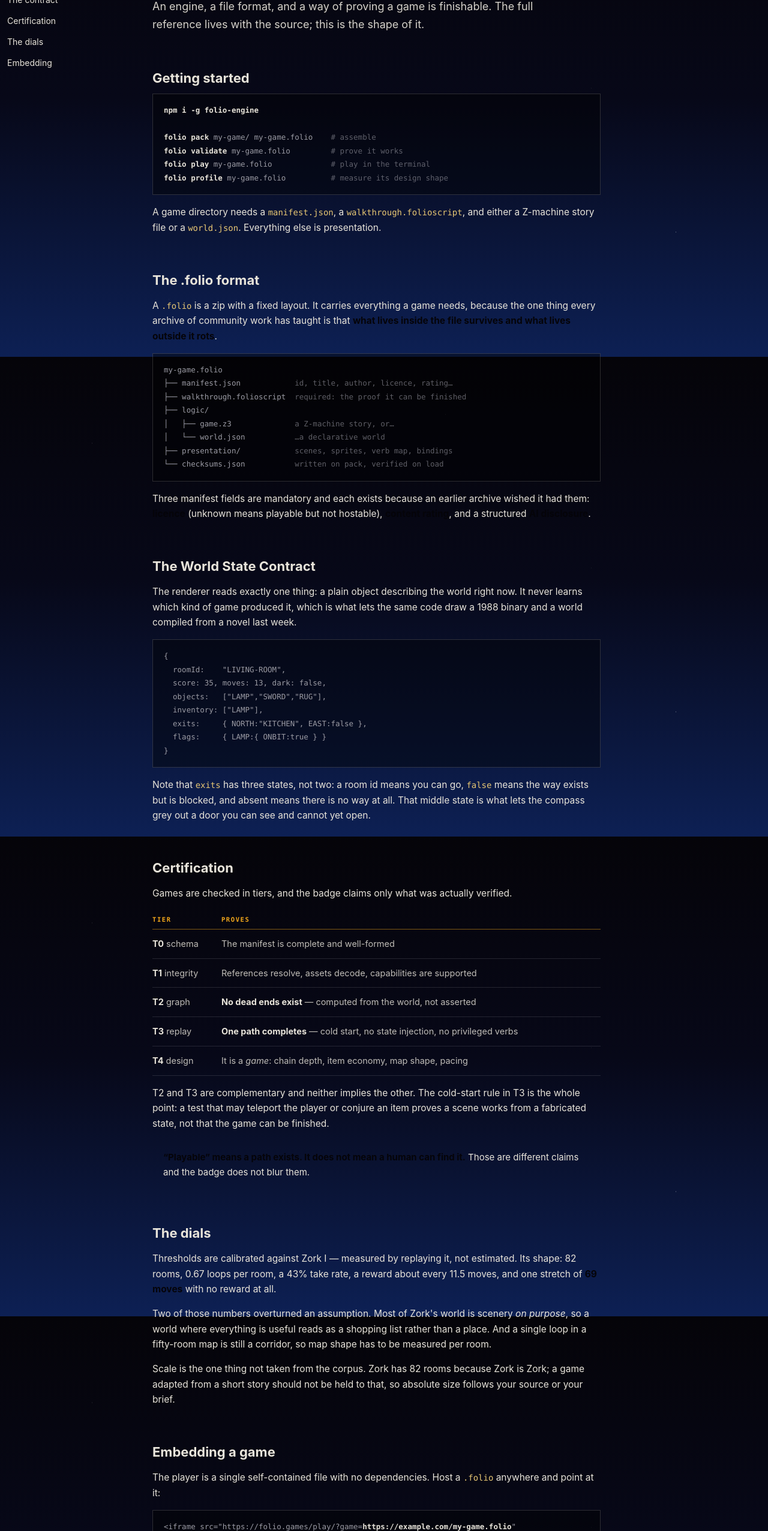
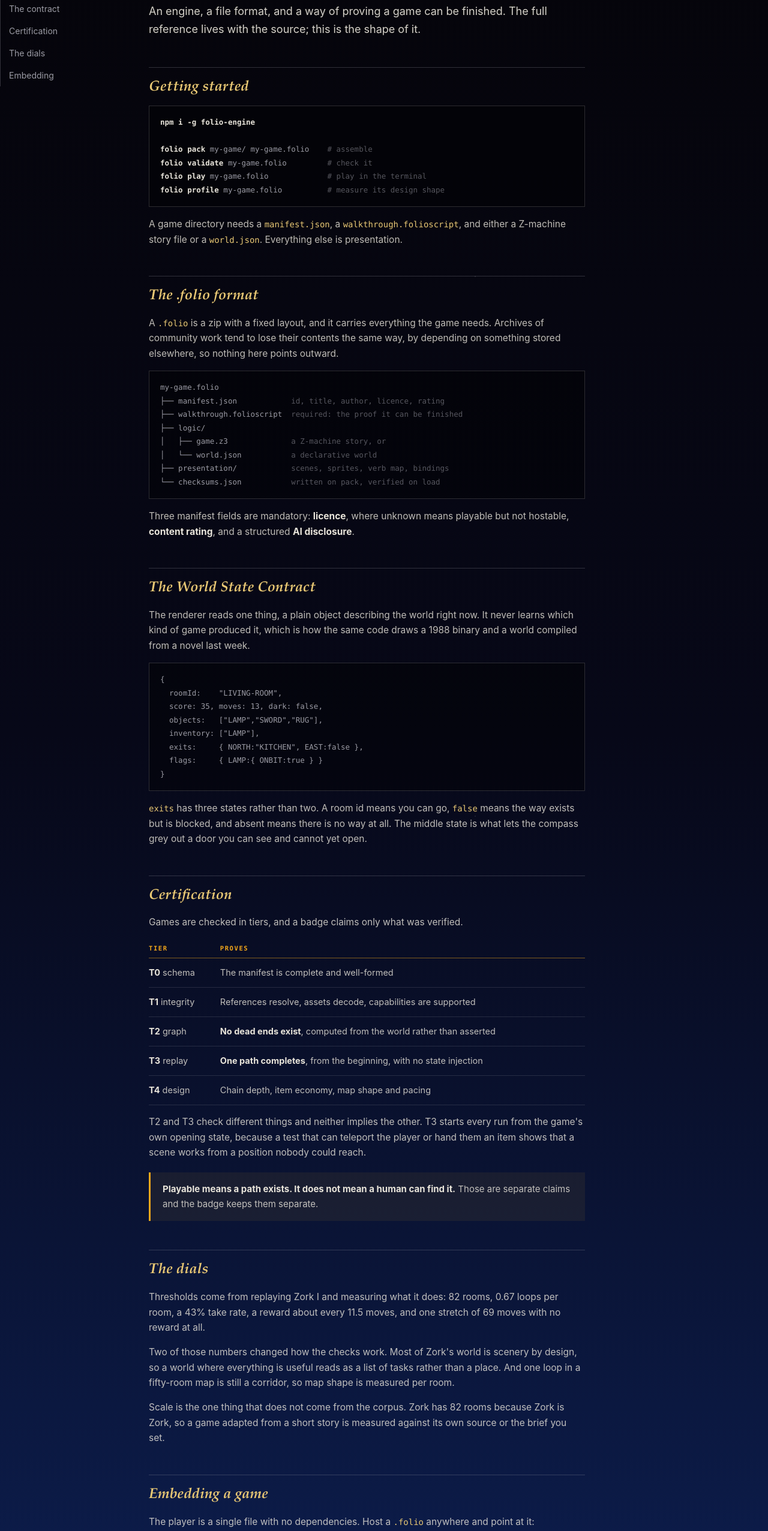
Before and after one commit to rdyplayerB/folio, a website: page site/docs/index.html in a window 1280 px wide. Shown: the part 205-2758 px from the top of the page at 60% size. Drawn offline with Linux system fonts and the light colour scheme.

Commit message:
The poster site, the README, and one name throughout
The site returns to the poster world it was designed in: deep field warming to
navy, crimson banner, ivory CRT bezels with barrel corners, gold italic titles,
a checkbox beside every game. What the printed version could not do, this one
does. Genre filters, a splash that explains what Folio is before it sells
anything, and Zork featured as the worked example.

Three real bugs fixed. The background was anchored to the viewport, so a long
page ran past the end of the gradient and snapped back to black, which read as a
seam under the wall. Make and Docs had been converted by a regex that left
orphaned closing tags, so their sections escaped the container and ran to the
window edges; both pages are rewritten rather than patched. The dial values on
Make were dark text on a dark ground.

The README is rewritten to the editorial rules: no em dashes, no dramatic
fragments, no announced takeaways, no metaphor kickers, plain sentences that
carry a fact each. It opens with the Living Room screenshot and says where the
idea came from, which is Uninvited and Deja Vu on the NES. Kemco replaced the
parser with a grid of verbs and a picture of every room, and that is the
treatment Zork never got.

Naming is now consistent: Folio Game Engine in the README, the repository
description and the site banner.

Verified in a browser: every page returns 200, nothing overflows its container
by even a pixel, no horizontal scroll, no console errors.

Signed-off-by: Mochi Labs <hello@mochilabs.xyz>

```diff
--- a/package.json
+++ b/package.json
@@ -1,7 +1,7 @@
 {
   "name": "folio",
   "private": true,
-  "description": "Folio \u2014 an open engine and portable .folio format for NES-era graphic adventures.",
+  "description": "Folio Game Engine \u2014 text adventures rendered as point-and-click graphic adventures you play in a browser.",
   "license": "MIT",
   "workspaces": [
     "packages/*"
--- a/site/assets/site.css
+++ b/site/assets/site.css
@@ -32,24 +32,33 @@
 }
 
 *{box-sizing:border-box}
-html{-webkit-text-size-adjust:100%;scroll-behavior:smooth;background:var(--ink)}
+html{
+  -webkit-text-size-adjust:100%;scroll-behavior:smooth;
+  /* The field spans the document, not the viewport. Anchoring it to the viewport
+     made a long page run past the end of the ramp and snap back to black, which
+     read as a seam under the wall. */
+  min-height:100%;
+  background:linear-gradient(180deg, var(--ink) 0%, #070818 46%, var(--navy) 100%) no-repeat;
+  background-attachment:scroll;
+}
 @media (prefers-reduced-motion:reduce){html{scroll-behavior:auto}}
 
 /* One continuous field, no letterboxing. The starfield is painted rather than
    tiled so it never seams at any width. */
 body{
-  margin:0;color:var(--paper);font:16px/1.65 var(--sans);
-  background:
+  margin:0;color:var(--paper);font:16px/1.65 var(--sans);min-height:100vh;
+  /* Stars tile at a fixed size so density stays even however tall the page gets,
+     rather than stretching with it. */
+  background-image:
     radial-gradient(1px 1px at 12% 18%, rgba(255,255,255,.55), transparent 60%),
-    radial-gradient(1px 1px at 34% 62%, rgba(255,255,255,.35), transparent 60%),
+    radial-gradient(1px 1px at 34% 62%, rgba(255,255,255,.32), transparent 60%),
     radial-gradient(1px 1px at 58% 12%, rgba(255,255,255,.45), transparent 60%),
-    radial-gradient(1px 1px at 77% 44%, rgba(255,255,255,.30), transparent 60%),
-    radial-gradient(1.4px 1.4px at 88% 74%, rgba(255,255,255,.60), transparent 60%),
-    radial-gradient(1px 1px at 22% 88%, rgba(255,255,255,.30), transparent 60%),
-    radial-gradient(1px 1px at 66% 92%, rgba(255,255,255,.40), transparent 60%),
-    linear-gradient(180deg, var(--ink) 0%, #070818 46%, var(--navy) 100%);
-  background-attachment:fixed;
-  min-height:100vh;
+    radial-gradient(1px 1px at 77% 44%, rgba(255,255,255,.28), transparent 60%),
+    radial-gradient(1.4px 1.4px at 88% 74%, rgba(255,255,255,.55), transparent 60%),
+    radial-gradient(1px 1px at 22% 88%, rgba(255,255,255,.28), transparent 60%),
+    radial-gradient(1px 1px at 66% 92%, rgba(255,255,255,.38), transparent 60%);
+  background-size:900px 900px;
+  background-repeat:repeat;
 }
 a{color:inherit}
 .wrap{max-width:var(--maxw);margin:0 auto;padding:0 32px}
--- a/site/docs/index.html
+++ b/site/docs/index.html
@@ -3,32 +3,34 @@
 <head>
 <meta charset="utf-8">
 <meta name="viewport" content="width=device-width,initial-scale=1,viewport-fit=cover">
-<title>Docs — Folio</title>
+<title>Docs — Folio Game Engine</title>
 <meta name="description" content="How the .folio format, the World State Contract, and certification work.">
 <link rel="canonical" href="https://folio.games/docs/">
 <meta name="theme-color" content="#050409">
 <link rel="icon" href="/favicon.svg" type="image/svg+xml">
 <link rel="stylesheet" href="/assets/site.css">
 <style>
-  .layout{display:grid;grid-template-columns:210px 1fr;gap:44px;padding:44px 0 0;align-items:start}
-  @media (max-width:900px){.layout{grid-template-columns:1fr;gap:20px}}
-  .toc{position:sticky;top:82px;font-size:14px}
-  .toc p{font:600 11px/1 var(--mono);letter-spacing:.12em;text-transform:uppercase;
-    color:var(--muted);margin:0 0 12px}
-  .toc a{display:block;padding:6px 0;color:var(--body);text-decoration:none;border-left:2px solid var(--line);
-    padding-left:12px}
-  .toc a:hover{color:var(--ink);border-color:var(--muted)}
-  @media (max-width:900px){.toc{position:static}.toc a{display:inline-block;border:0;padding:6px 12px 6px 0}}
-  article{max-width:74ch}
-
-  article h2{font:700 22px/1.3 var(--sans);margin:46px 0 12px;padding-top:14px;border-top:1px solid var(--line)}
-  article h3{font:700 16px/1.4 var(--sans);margin:26px 0 8px}
-  article p,article li{color:var(--body);font-size:15.5px}
+  .layout{display:grid;grid-template-columns:200px 1fr;gap:48px;padding:52px 0 0;align-items:start}
+  @media (max-width:940px){.layout{grid-template-columns:1fr;gap:22px;padding-top:40px}}
+  .toc{position:sticky;top:78px}
+  .toc p{font:600 10.5px/1 var(--mono);letter-spacing:.18em;text-transform:uppercase;
+    color:var(--gold);margin:0 0 14px}
+  .toc a{display:block;padding:7px 0 7px 14px;color:var(--gray);text-decoration:none;
+    border-left:1px solid rgba(155,155,164,.3);font-size:14px}
+  .toc a:hover{color:var(--paper);border-color:var(--gold)}
+  @media (max-width:940px){
+    .toc{position:static}
+    .toc a{display:inline-block;border-left:0;padding:6px 16px 6px 0}
+  }
+  article{max-width:72ch;min-width:0}
+  article h2{font:italic 700 24px/1.3 var(--slab);color:var(--palegold);
+    margin:48px 0 14px;padding-top:18px;border-top:1px solid rgba(155,155,164,.28)}
+  article p,article li{font-size:15.5px}
   article ul{padding-left:20px}
-  article li{margin:6px 0}
-  article strong{color:var(--ink)}
-  .callout{border-left:3px solid var(--red);background:var(--wash);padding:14px 18px;
-    border-radius:0 9px 9px 0;margin:18px 0}
+  article li{margin:7px 0}
+  article strong{color:var(--paper)}
+  .callout{border-left:3px solid var(--gold);background:rgba(242,167,27,.07);
+    padding:16px 20px;margin:20px 0}
   .callout p{margin:0;font-size:15px}
 </style>
 </head>
@@ -36,7 +38,7 @@
 
 <header class="banner">
   <div class="wrap">
-    <a class="mark" href="/">Folio Entertainment Engine</a>
+    <a class="mark" href="/">Folio Game Engine</a>
     <nav>
       <a href="/#library">Library</a>
       <a href="/make/">Make one</a>
@@ -63,17 +65,17 @@
     <p class="kicker">Documentation</p>
     <h1 class="display">How Folio works</h1>
     <p class="lede">
-      An engine, a file format, and a way of proving a game is finishable. The full
+      An engine, a file format, and a way of proving a game can be finished. The full
       reference lives with the source; this is the shape of it.
     </p>
 
     <h2 id="start">Getting started</h2>
     <pre><b>npm i -g folio-engine</b>
 
-<b>folio pack</b> my-game/ my-game.folio    <span style="opacity:.6"># assemble</span>
-<b>folio validate</b> my-game.folio         <span style="opacity:.6"># prove it works</span>
-<b>folio play</b> my-game.folio             <span style="opacity:.6"># play in the terminal</span>
-<b>folio profile</b> my-game.folio          <span style="opacity:.6"># measure its design shape</span></pre>
+<b>folio pack</b> my-game/ my-game.folio    <span style="opacity:.55"># assemble</span>
+<b>folio validate</b> my-game.folio         <span style="opacity:.55"># check it</span>
+<b>folio play</b> my-game.folio             <span style="opacity:.55"># play in the terminal</span>
+<b>folio profile</b> my-game.folio          <span style="opacity:.55"># measure its design shape</span></pre>
     <p>
       A game directory needs a <code>manifest.json</code>, a
       <code>walkthrough.folioscript</code>, and either a Z-machine story file or a
@@ -82,30 +84,29 @@
 
     <h2 id="format">The .folio format</h2>
     <p>
-      A <code>.folio</code> is a zip with a fixed layout. It carries everything a game
-      needs, because the one thing every archive of community work has taught is that
-      <strong>what lives inside the file survives and what lives outside it rots</strong>.
+      A <code>.folio</code> is a zip with a fixed layout, and it carries everything the
+      game needs. Archives of community work tend to lose their contents the same way,
+      by depending on something stored elsewhere, so nothing here points outward.
     </p>
     <pre>my-game.folio
-├── manifest.json            <span style="opacity:.6">id, title, author, licence, rating…</span>
-├── walkthrough.folioscript  <span style="opacity:.6">required: the proof it can be finished</span>
+├── manifest.json            <span style="opacity:.55">id, title, author, licence, rating</span>
+├── walkthrough.folioscript  <span style="opacity:.55">required: the proof it can be finished</span>
 ├── logic/
-│   ├── game.z3              <span style="opacity:.6">a Z-machine story, or…</span>
-│   └── world.json           <span style="opacity:.6">…a declarative world</span>
-├── presentation/            <span style="opacity:.6">scenes, sprites, verb map, bindings</span>
-└── checksums.json           <span style="opacity:.6">written on pack, verified on load</span></pre>
+│   ├── game.z3              <span style="opacity:.55">a Z-machine story, or</span>
+│   └── world.json           <span style="opacity:.55">a declarative world</span>
+├── presentation/            <span style="opacity:.55">scenes, sprites, verb map, bindings</span>
+└── checksums.json           <span style="opacity:.55">written on pack, verified on load</span></pre>
     <p>
-      Three manifest fields are mandatory and each exists because an earlier archive
-      wished it had them: <strong>licence</strong> (unknown means playable but not
-      hostable), <strong>content rating</strong>, and a structured
-      <strong>AI disclosure</strong>.
+      Three manifest fields are mandatory: <strong>licence</strong>, where unknown
+      means playable but not hostable, <strong>content rating</strong>, and a
+      structured <strong>AI disclosure</strong>.
     </p>
 
     <h2 id="contract">The World State Contract</h2>
     <p>
-      The renderer reads exactly one thing: a plain object describing the world right
-      now. It never learns which kind of game produced it, which is what lets the same
-      code draw a 1988 binary and a world compiled from a novel last week.
+      The renderer reads one thing, a plain object describing the world right now. It
+      never learns which kind of game produced it, which is how the same code draws a
+      1988 binary and a world compiled from a novel last week.
     </p>
     <pre>{
   roomId:    "LIVING-ROOM",
@@ -116,64 +117,64 @@
   flags:     { LAMP:{ ONBIT:true } }
 }</pre>
     <p>
-      Note that <code>exits</code> has three states, not two: a room id means you can
-      go, <code>false</code> means the way exists but is blocked, and absent means
-      there is no way at all. That middle state is what lets the compass grey out a
-      door you can see and cannot yet open.
+      <code>exits</code> has three states rather than two. A room id means you can go,
+      <code>false</code> means the way exists but is blocked, and absent means there is
+      no way at all. The middle state is what lets the compass grey out a door you can
+      see and cannot yet open.
     </p>
 
     <h2 id="cert">Certification</h2>
-    <p>Games are checked in tiers, and the badge claims only what was actually verified.</p>
+    <p>Games are checked in tiers, and a badge claims only what was verified.</p>
     <table>
       <tr><th>Tier</th><th>Proves</th></tr>
       <tr><td><b>T0</b> schema</td><td>The manifest is complete and well-formed</td></tr>
       <tr><td><b>T1</b> integrity</td><td>References resolve, assets decode, capabilities are supported</td></tr>
-      <tr><td><b>T2</b> graph</td><td><b>No dead ends exist</b> — computed from the world, not asserted</td></tr>
-      <tr><td><b>T3</b> replay</td><td><b>One path completes</b> — cold start, no state injection, no privileged verbs</td></tr>
-      <tr><td><b>T4</b> design</td><td>It is a <i>game</i>: chain depth, item economy, map shape, pacing</td></tr>
+      <tr><td><b>T2</b> graph</td><td><b>No dead ends exist</b>, computed from the world rather than asserted</td></tr>
+      <tr><td><b>T3</b> replay</td><td><b>One path completes</b>, from the beginning, with no state injection</td></tr>
+      <tr><td><b>T4</b> design</td><td>Chain depth, item economy, map shape and pacing</td></tr>
     </table>
     <p>
-      T2 and T3 are complementary and neither implies the other. The cold-start rule in
-      T3 is the whole point: a test that may teleport the player or conjure an item
-      proves a scene works from a fabricated state, not that the game can be finished.
+      T2 and T3 check different things and neither implies the other. T3 starts every
+      run from the game's own opening state, because a test that can teleport the
+      player or hand them an item shows that a scene works from a position nobody could
+      reach.
     </p>
     <div class="callout">
       <p>
-        <strong>“Playable” means a path exists. It does not mean a human can find it.</strong>
-        Those are different claims and the badge does not blur them.
+        <strong>Playable means a path exists. It does not mean a human can find it.</strong>
+        Those are separate claims and the badge keeps them separate.
       </p>
     </div>
 
     <h2 id="dials">The dials</h2>
     <p>
-      Thresholds are calibrated against Zork I — measured by replaying it, not
-      estimated. Its shape: 82 rooms, 0.67 loops per room, a 43% take rate, a reward
-      about every 11.5 moves, and one stretch of <strong>69 moves</strong> with no
-      reward at all.
+      Thresholds come from replaying Zork I and measuring what it does: 82 rooms, 0.67
+      loops per room, a 43% take rate, a reward about every 11.5 moves, and one stretch
+      of 69 moves with no reward at all.
     </p>
     <p>
-      Two of those numbers overturned an assumption. Most of Zork's world is scenery
-      <em>on purpose</em>, so a world where everything is useful reads as a shopping
-      list rather than a place. And a single loop in a fifty-room map is still a
-      corridor, so map shape has to be measured per room.
+      Two of those numbers changed how the checks work. Most of Zork's world is scenery
+      by design, so a world where everything is useful reads as a list of tasks rather
+      than a place. And one loop in a fifty-room map is still a corridor, so map shape
+      is measured per room.
     </p>
     <p>
-      Scale is the one thing not taken from the corpus. Zork has 82 rooms because Zork
-      is Zork; a game adapted from a short story should not be held to that, so
-      absolute size follows your source or your brief.
+      Scale is the one thing that does not come from the corpus. Zork has 82 rooms
+      because Zork is Zork, so a game adapted from a short story is measured against
+      its own source or the brief you set.
     </p>
 
     <h2 id="embed">Embedding a game</h2>
     <p>
-      The player is a single self-contained file with no dependencies. Host a
-      <code>.folio</code> anywhere and point at it:
+      The player is a single file with no dependencies. Host a <code>.folio</code>
+      anywhere and point at it:
     </p>
     <pre>&lt;iframe src="https://folio.games/play/?game=<b>https://example.com/my-game.folio</b>"
         width="720" height="680" style="border:0"&gt;&lt;/iframe&gt;</pre>
     <p>
-      Or download the player and serve both yourself. There is no server-side component
-      to a game of Folio — it runs entirely in the browser, which is why it keeps
-      working on a static host, offline, and after we are gone.
+      You can also download the player and serve both yourself. A game of Folio has no
+      server-side component and runs entirely in the browser, so it keeps working on a
+      static host and offline.
     </p>
   </article>
 
```
Also changed, not shown: site/index.html (+3 -3 lines), site/make/index.html (+54 -48 lines), tools/shoot-readme.js (added, +36 -0 lines), README.md, dist/fix-docs.png (added), dist/fix-home.png (added), dist/fix-make.png (added), dist/local-docs.png (added), dist/local-home.png (added), dist/local-make.png (added), docs/images/zork-cellar.png (added), docs/images/zork-living-room.png (added), docs/images/zork-west-of-house.png (added).
